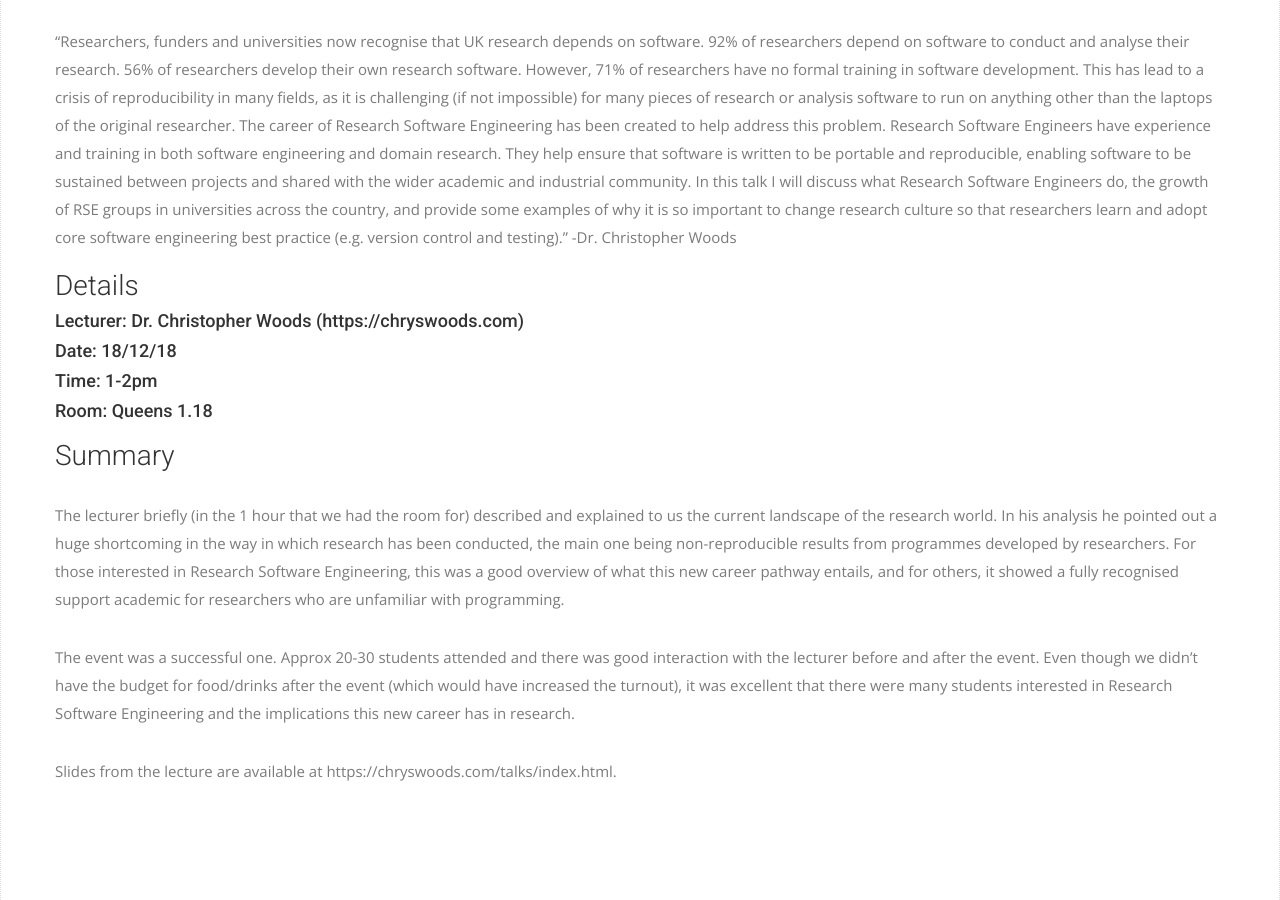
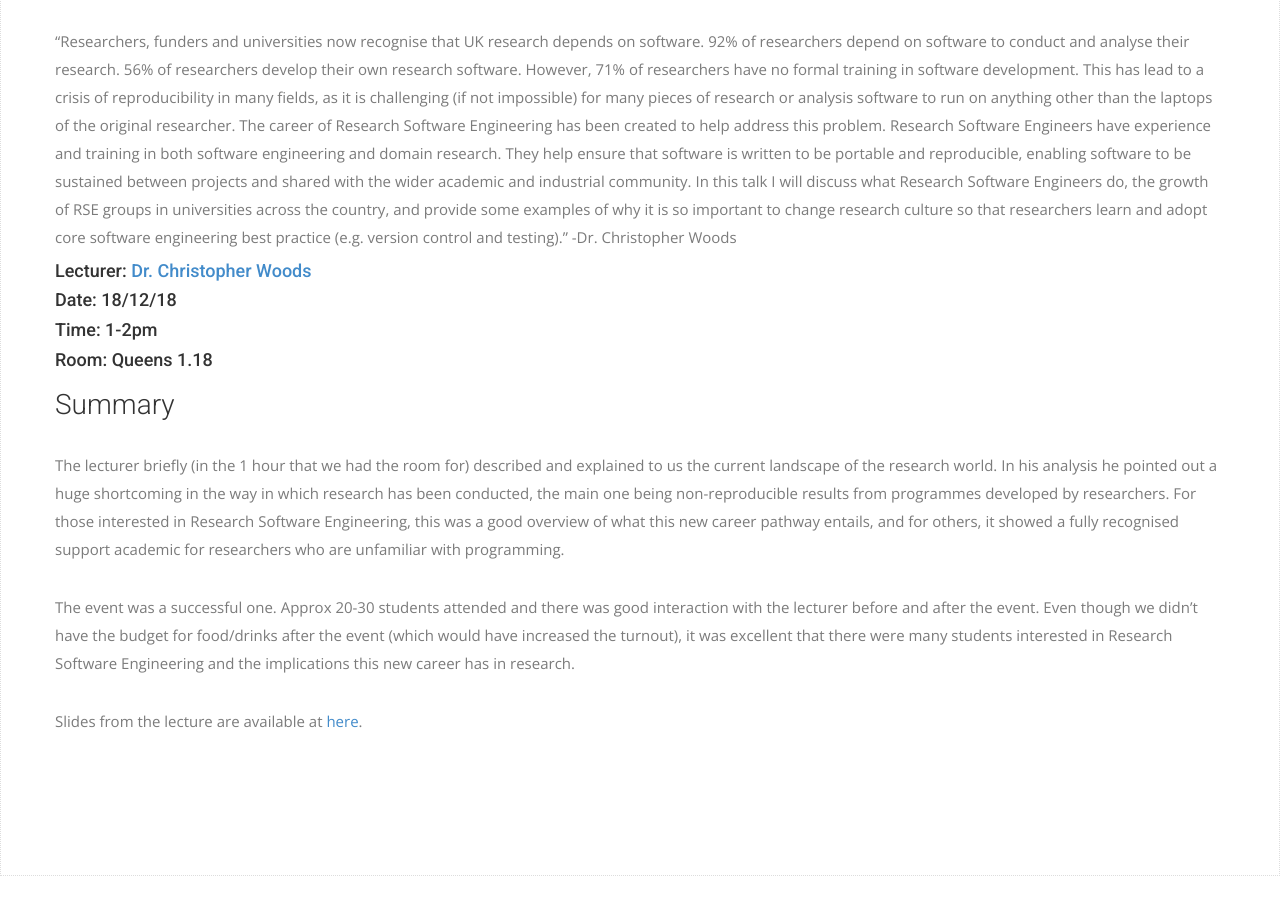
Before and after one commit to bristolresearchsoc/bristolresearchsoc.github.io, a Jekyll site: the page built from _posts/2018-12-18-Lecture-1.md, in a window 1280 px wide and 900 px high, scrolled down 373 px. Built offline with Jekyll 4.4.1, drawn with Linux system fonts in a browser that asks for light colours; nearby versions of some CDN libraries; some web fonts are replaced.

Commit message:
more changes to RSE post

```diff
--- a/_posts/2018-12-18-Lecture-1.md
+++ b/_posts/2018-12-18-Lecture-1.md
@@ -10,8 +10,7 @@ permalink: /:year/:month/:day/:title.html
 “Researchers, funders and universities now recognise that UK research depends on software. 92% of researchers depend on software to conduct and analyse their research. 56% of researchers develop their own research software. However, 71% of researchers have no formal training in software development. This has lead to a crisis of reproducibility in many fields, as it is challenging (if not impossible) for many pieces of research or analysis software to run on anything other than the laptops of the original researcher. The career of Research Software Engineering has been created to help address this problem. Research Software Engineers have experience and training in both software engineering and domain research. They help ensure that software is written to be portable and reproducible, enabling software to be sustained between projects and shared with the wider academic and industrial community. In this talk I will discuss what Research Software Engineers do, the growth of RSE groups in universities across the country, and provide some examples of why it is so important to change research culture so that researchers learn and adopt core software engineering best practice (e.g. version control and testing).” -Dr. Christopher Woods
 
 
-### Details
-#### Lecturer:  Dr.  Christopher Woods (https://chryswoods.com)
+#### Lecturer:  [Dr. Christopher Woods](https://chryswoods.com)
 #### Date:  18/12/18
 #### Time:  1-2pm
 #### Room:  Queens 1.18
@@ -22,4 +21,4 @@ The lecturer briefly (in the 1 hour that we had the room for) described and expl
 
 The event was a successful one. Approx 20-30 students attended and there was good interaction with the lecturer before and after the event. Even though we didn't have the budget for food/drinks after the event (which would have increased the turnout), it was excellent that there were many students interested in Research Software Engineering and the implications this new career has in research.
 
-Slides from the lecture are available at https://chryswoods.com/talks/index.html.
+Slides from the lecture are available at [here](https://chryswoods.com/talks/index.html).
```
